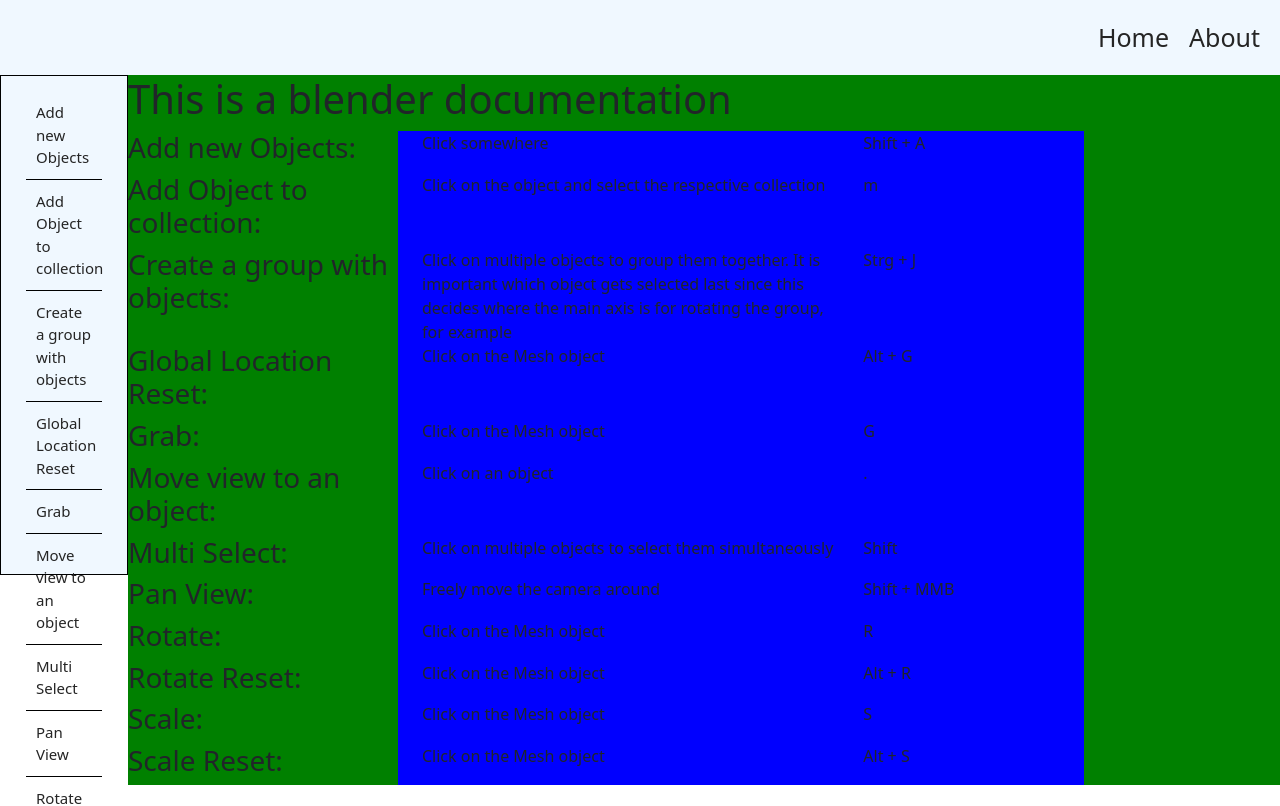
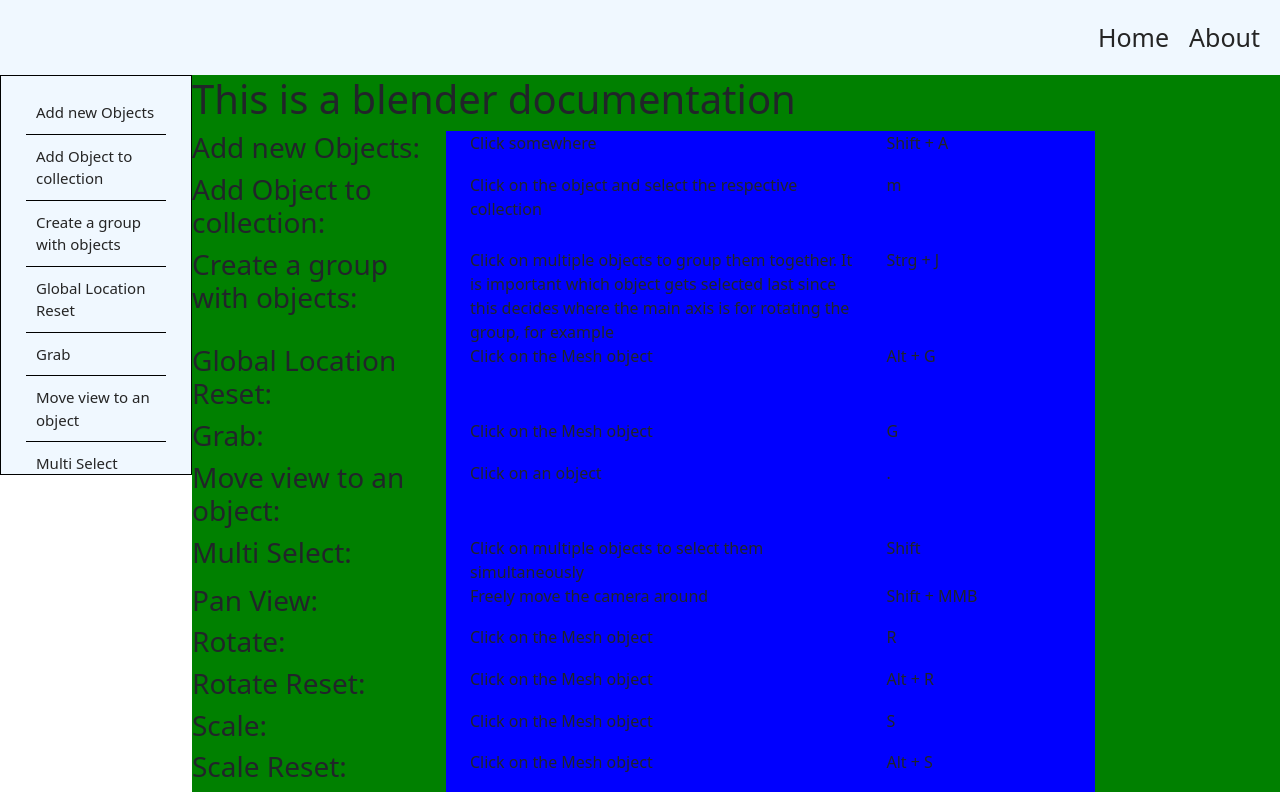
Before and after one commit to Matthes-Baer/Blenumentation, a SvelteKit app: page /blender in a window 1280 px wide. Shown: the top 806 px of the page. Built offline with nearby package versions, Linux system fonts and the light colour scheme.

Commit message:
update: Updated the layout for the blender docs part

```diff
--- a/src/data/blender/documentationData.ts
+++ b/src/data/blender/documentationData.ts
@@ -37,9 +37,8 @@
 		for (let i = 0; i < Math.max(upperCaseA.length, upperCaseB.length); i++) {
 			if (upperCaseA[i] == upperCaseB[i]) {
 				continue;
-			} else {
-				return upperCaseA.join('').charCodeAt(i) - upperCaseB.join('').charCodeAt(i);
 			}
+			return upperCaseA.join('').charCodeAt(i) - upperCaseB.join('').charCodeAt(i) || 0;
 		}
 	}
 );
--- a/src/routes/blender/+layout.svelte
+++ b/src/routes/blender/+layout.svelte
@@ -15,14 +15,15 @@
 
 <style>
 	.nav-container {
-		width: 10%;
-		height: 500px;
+		width: 15%;
+		height: 50%;
 		padding: 15px;
 		border: 1px solid black;
 		background-color: aliceblue;
 		position: absolute;
 		top: 75px;
 		transition: all 0.1s;
+		overflow-y: scroll;
 	}
 	.nav-link-element {
 		margin-left: 10px;
@@ -39,6 +40,11 @@
 		font-weight: bold;
 	}
 
+	/* This way the scroll bar disappears - https://www.geeksforgeeks.org/how-to-change-the-position-of-scrollbar-using-css/ */
+	::-webkit-scrollbar {
+		width: 0px;
+	}
+
 	@media only screen and (max-width: 1200px) {
 		.nav-container {
 			position: static;
--- a/src/routes/blender/+page.svelte
+++ b/src/routes/blender/+page.svelte
@@ -14,8 +14,8 @@
 
 <style>
 	.mainContainer {
-		width: 90%;
-		margin-left: 10%;
+		width: 85%;
+		margin-left: 15%;
 		background-color: green;
 		transition: all 0.1s;
 	}
```
